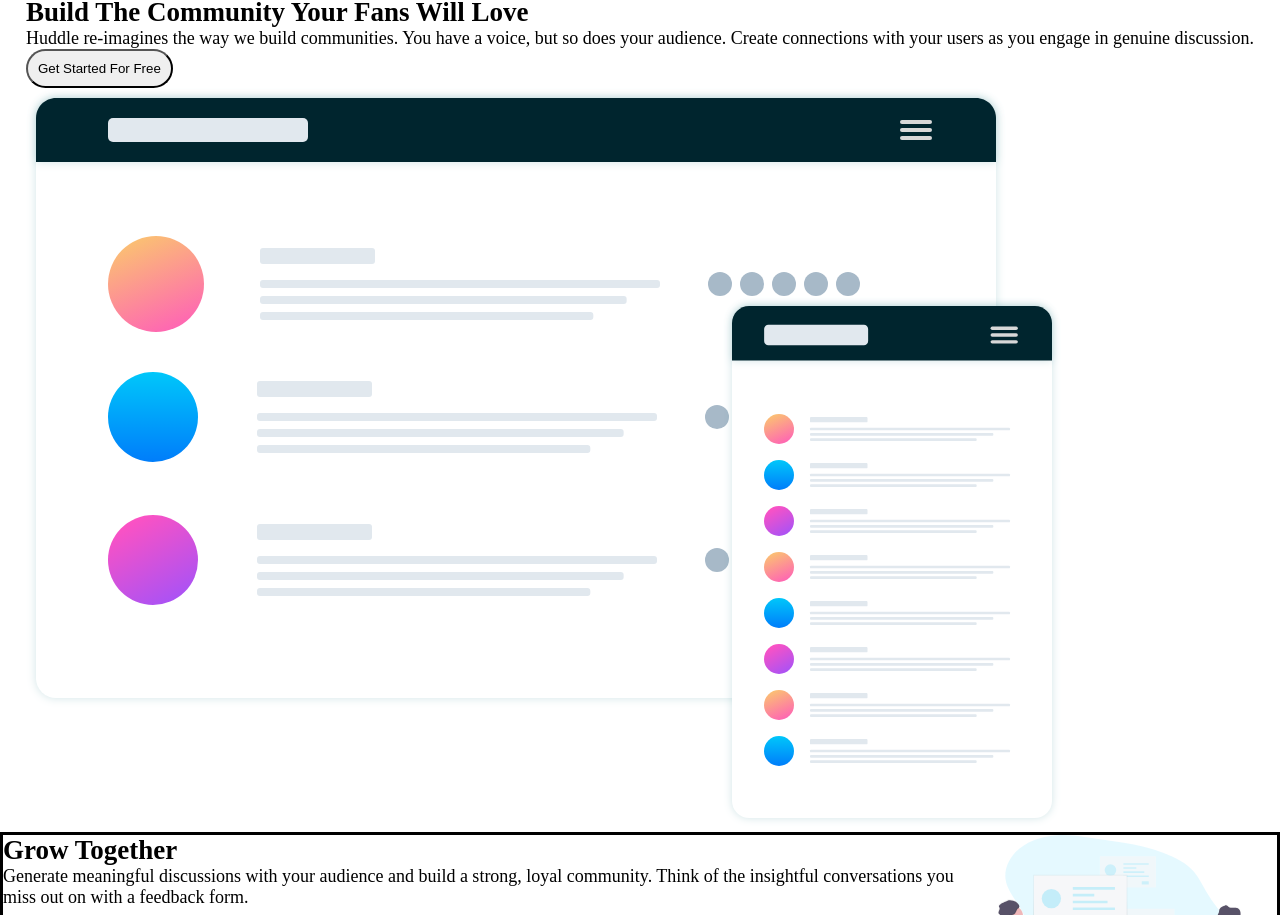
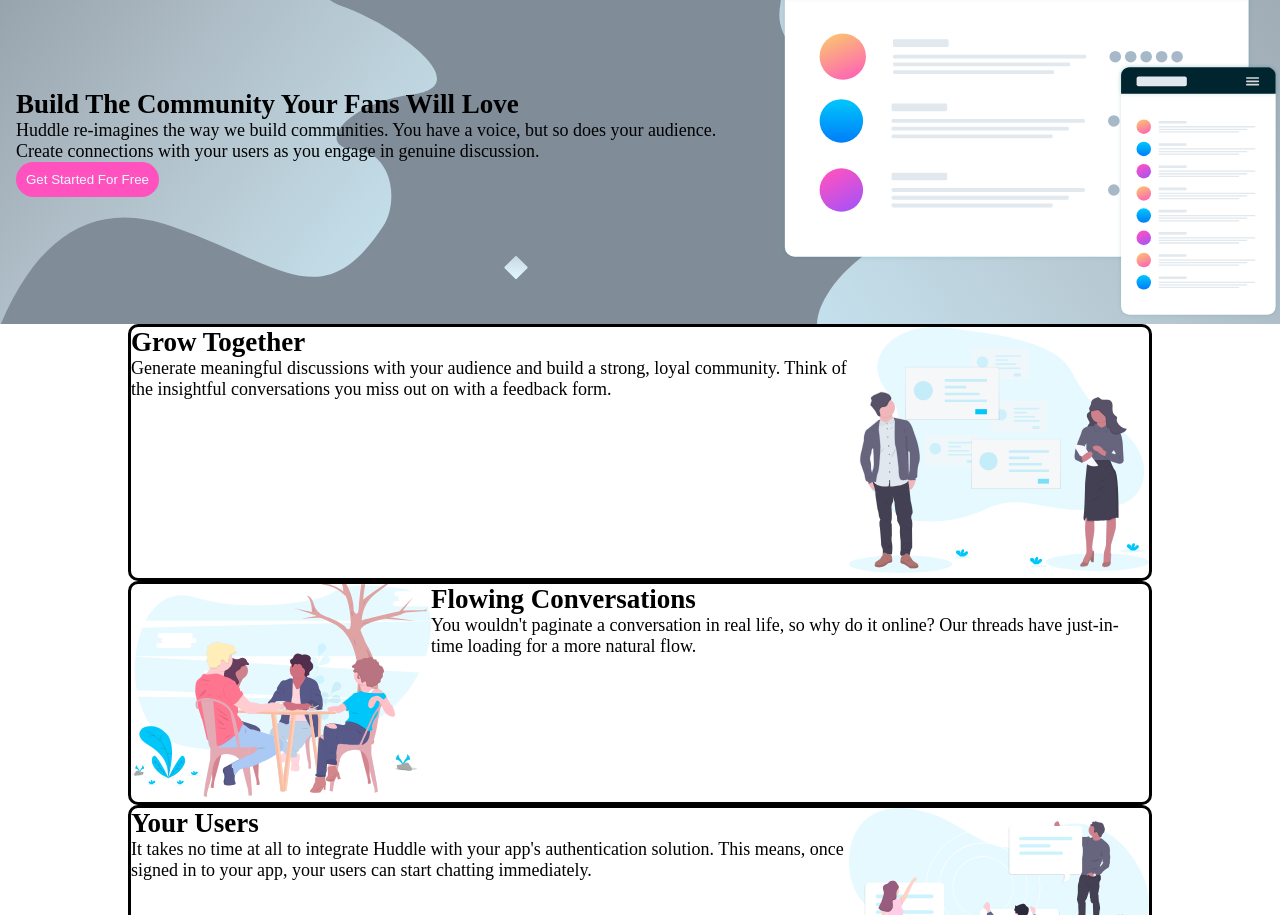
Before and after one commit to Marianellag1/landinghuddle-musical-dollop, a plain HTML site: page index.html in a window 1280 px wide. Shown: the part 82-997 px from the top of the page. Drawn offline with Linux system fonts and the light colour scheme.

Commit message:
saving progress

```diff
--- a/css/style.css
+++ b/css/style.css
@@ -40,16 +40,33 @@
     cursor: pointer;
 }
 
+.btn {
+    background-color: var(--pink);
+    color: var(--pale);
+    border: none;
+}
+
+header {
+    display: inline-flex;
+    align-items: center;
+}
+
 header button {
     background-color: var(--pale);
     color: var(--dark);
     border: none;
 }
 
+.hero {
+    background-image: url(../images/bg-hero-desktop.svg);
+    background-color: var(--grayish);
+}
+
 .box {
     border: solid;
     display: grid;
     grid-template-columns: auto auto auto auto;
+    border-radius: 10px;
 }
 
 .together {
@@ -66,9 +83,32 @@
 
 .build {
     border: solid;
+    border-radius: 10px;
 }
 
 footer {
     background-color: var(--dark);
     width: 100%;
 }
+
+.one {
+    display: inline-flex;
+}
+
+.one img {
+    width: 500px;
+}
+
+.first {
+    display: flex;
+    flex-direction: column;
+    align-items: flex-start;
+    justify-content: center;
+    margin-left: 1rem;
+    margin-right: 1rem;
+}
+
+.two {
+    margin-left: 8rem;
+    margin-right: 8rem;
+}
--- a/index.html
+++ b/index.html
@@ -4,8 +4,6 @@
 <head>
   <meta charset="UTF-8">
   <meta name="viewport" content="width=device-width, initial-scale=1.0">
-  <!-- displays site properly based on user's device -->
-
   <link rel="icon" type="image/png" sizes="32x32" href="./images/favicon-32x32.png">
   <link rel="stylesheet" href="./css/style.css">
   <title>Frontend Mentor | Huddle landing page with alternating feature blocks</title>
@@ -13,7 +11,7 @@
 </head>
 
 <body>
-
+  <div class="hero">
     <header>
       <figure>
         <img src="./images/logo.svg" alt=" huddle logo">
@@ -22,14 +20,17 @@
     </header>
 
     <section class="one">
+      <div class="first">
         <h1> Build The Community Your Fans Will Love</h1>
         <p> Huddle re-imagines the way we build communities. You have a voice, but so does your audience.
           Create connections with your users as you engage in genuine discussion. </p>
-    <button>Get Started For Free</button>
+        <button class="btn">Get Started For Free</button>
+      </div>
       <figure>
         <img src="./images/illustration-mockups.svg" alt="image of illustrated pages">
       </figure>
     </section>
+  </div>
 
   <section class="two">
     <div class="box">
@@ -69,7 +70,7 @@
 
   <div class="build">
     <p> Ready To Build Your Community?</p>
-    <button> Get Started For Free</button>
+    <button class="btn"> Get Started For Free</button>
   </div>
 
   <footer>
```
Lines whose indentation alone changed are shown as unchanged.
